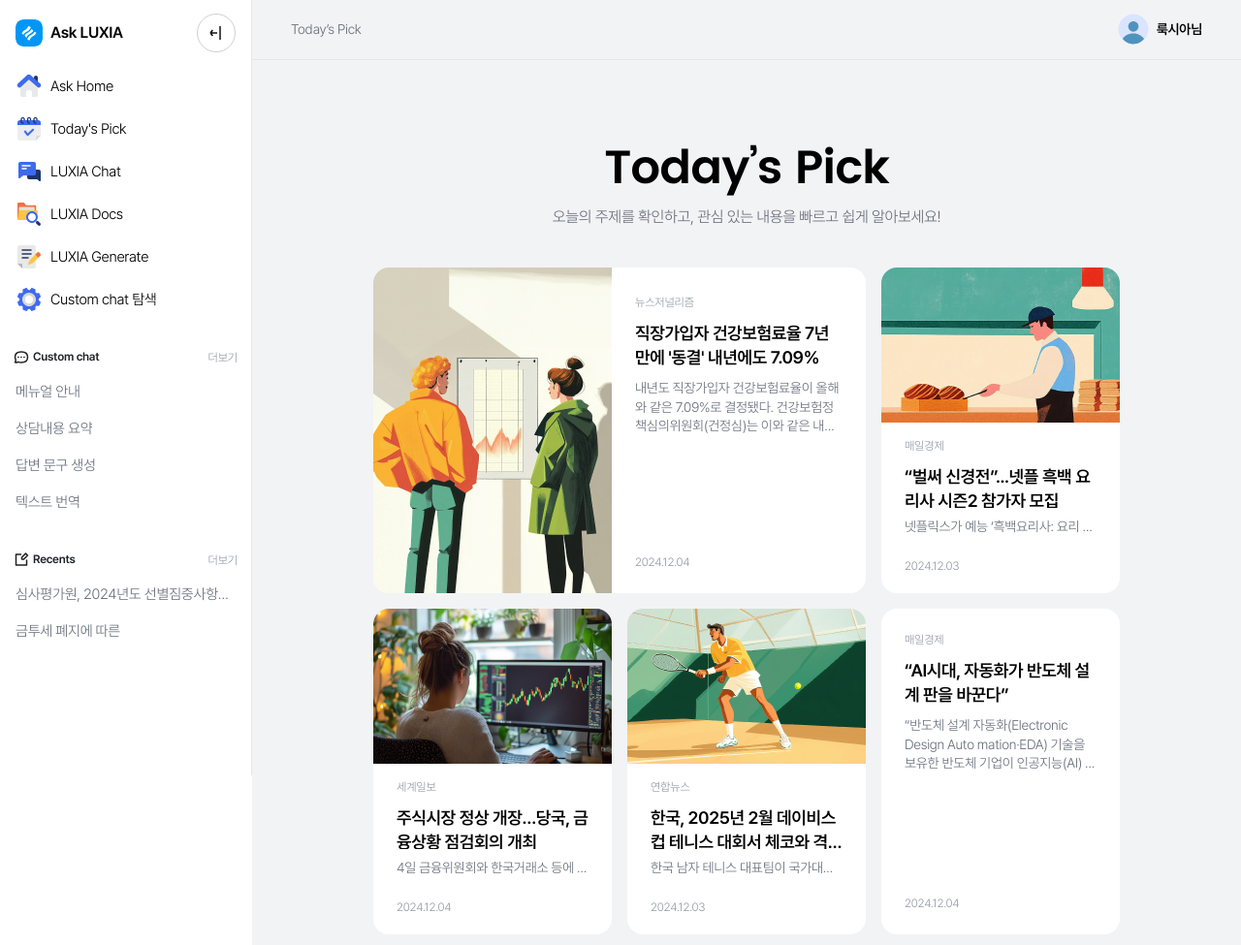
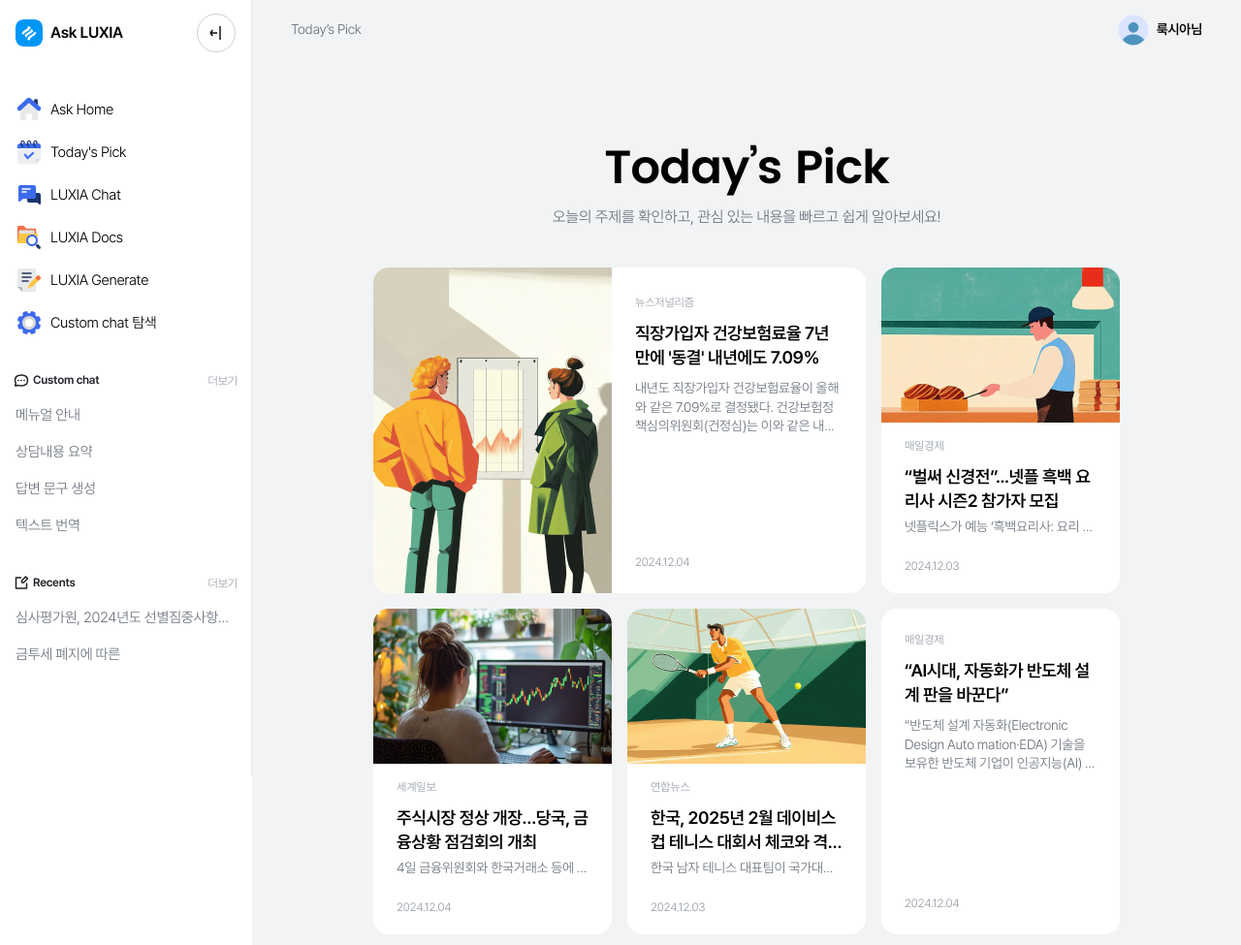
Before and after one commit to eee0930/luxia-publish, a website: page index.html in a window 1280 px wide. Shown: the top 975 px of the page at 97% size. Drawn offline with Linux system fonts and the light colour scheme.

Commit message:
chores: style sysnc

```diff
--- a/src/css/common/gnb.css
+++ b/src/css/common/gnb.css
@@ -63,6 +63,7 @@
 @media (min-width: 1200px) {
   .luxia-gnb-container {
     padding: 14px 40px;
+    border-bottom: none;
   }
   .luxia-gnb-container__head {
     display: flex;
--- a/src/css/common/menu.css
+++ b/src/css/common/menu.css
@@ -172,6 +172,7 @@
     width: 100%;
     padding: 14px 10px;
     transform: unset;
+    gap: 40px;
   }
   .luxia-menu-container__head {
     position: relative;
```
